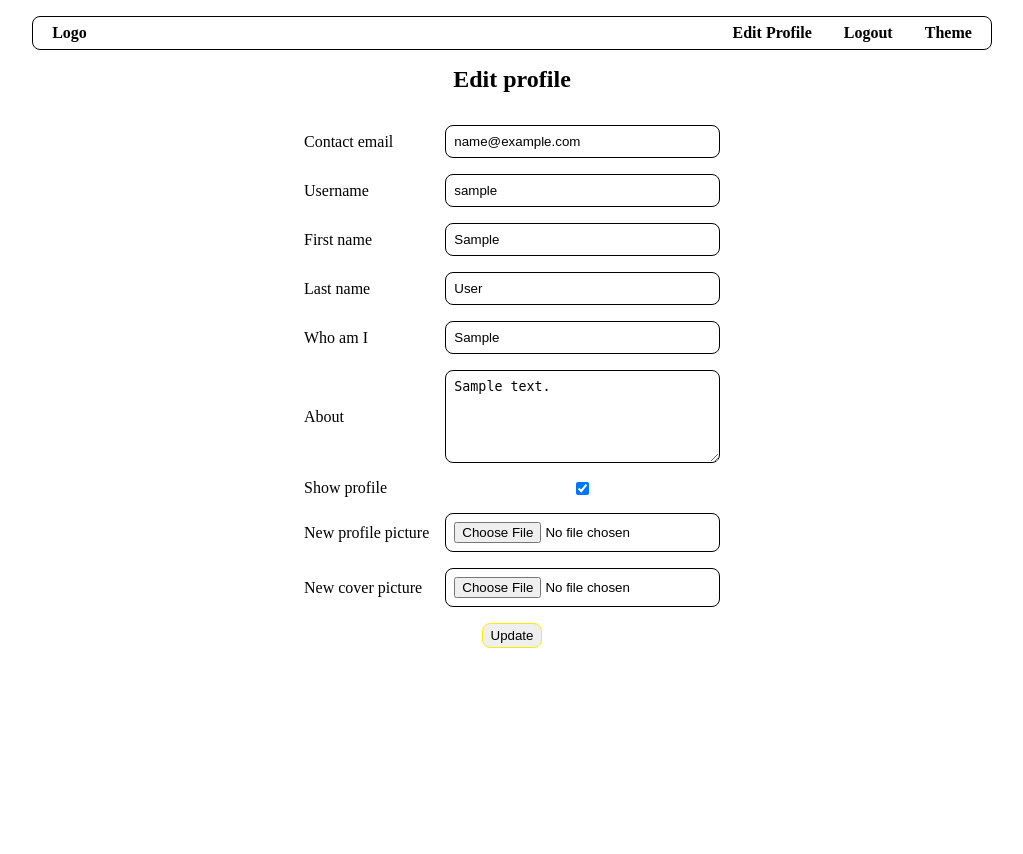
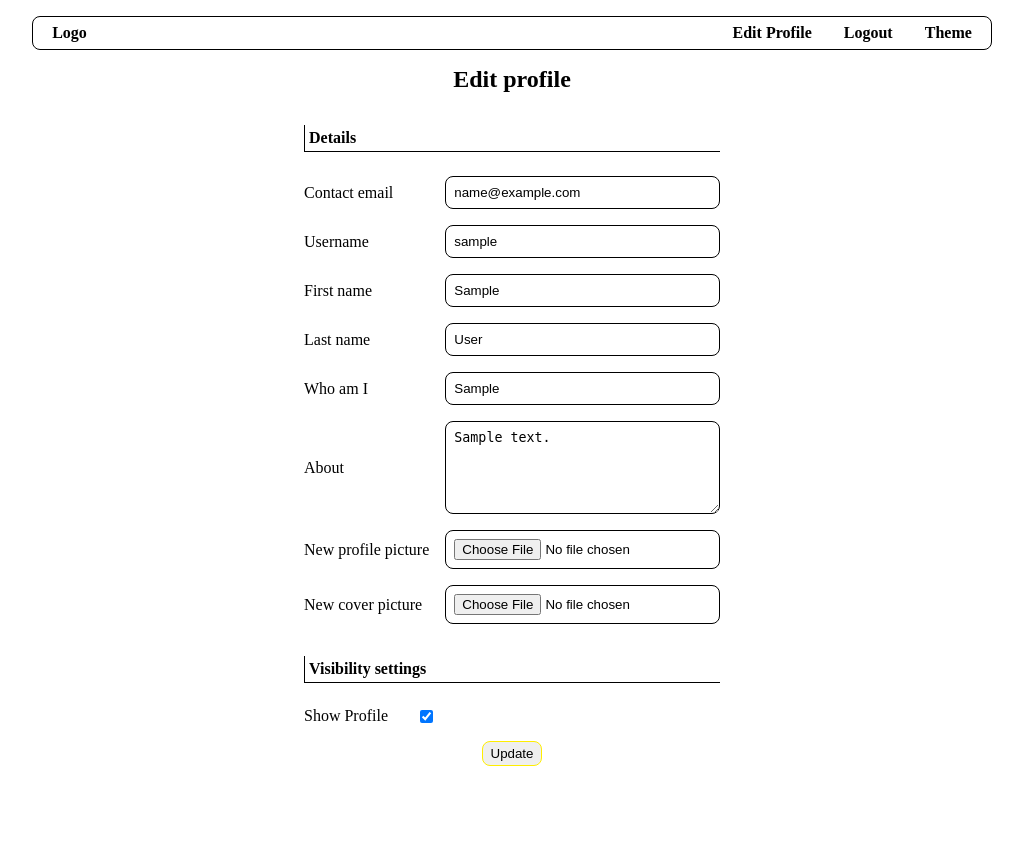
Before and after one commit to biswarupmurmu/Linkta, a Flask app: page /edit in a window 1280 px wide. Shown: the whole page, without its empty margins (128-1151 px from the left). Before the commit the page ends 648 px from the top, so only its background shows below. Run offline with Flask 3, Linux system fonts and the light colour scheme; the visitor is signed in with stand-in values (Sample User, id 1); tables that the repository leaves empty hold one stand-in row (values such as "Sample post").

Commit message:
Modified style(forms)

```diff
--- a/linkta/static/css/style.css
+++ b/linkta/static/css/style.css
@@ -6,8 +6,8 @@
     --input-text-color: black;
 
     --border-radius: 0.5rem;
-    --border-normal: solid 0.05rem var(--text-color);
-    --border-accent: solid 0.05rem var(--accent-color);
+    --border-normal: solid 0.01rem var(--text-color);
+    --border-accent: solid 0.01rem var(--accent-color);
 }
 
 [theme = 'dark'] {
@@ -100,17 +100,37 @@ button {
     border-radius: var(--border-radius);
 }
 
+/* ----------- FORM ----------- */
+
 form {
     width: min(100%, 30rem);
     padding: 1rem;
+    padding-top: 0;
 }
 
-form div {
+form > div:first-of-type {
     padding: 1rem;
     display: grid;
     gap: 1rem;
     grid-template-columns: auto 1fr;
     align-items: center;
+}
+
+form > div:first-of-type h4 {
+    grid-column: span 2;
+    padding: 0.25rem;
+    border: solid var(--dark-text-color, var(--text-color)) 0.01rem;
+    border-top: none;
+    border-right: none;
+    margin-top: 1rem;
+    margin-bottom: 0.5rem;
+}
+
+form > div:first-of-type > div {
+    grid-column: span 2;
+    display: flex;
+    align-items: center;
+    gap:2rem;
 }
 
 form input {
@@ -122,46 +142,6 @@ form input {
     color: var(--dark-input-text-color, var(--input-text-color));
 }
 
-form span {
-    display: flex;
-    align-items: center;
-    border: var(--dark-border-normal, var(--border-normal));
-    border-radius: var(--border-radius);
-    padding-right: 0.5rem;
-    background-color: var(--dark-input-background-color, var(--input-background-color));
-}
-
-form span input:first-child {
-    flex-grow: 1;
-    border: none;
-}
-
-form span input[type=checkbox]{
-    display: none;
-}
-
-form span label {
-    display: flex;
-    justify-content: center;
-    align-items: center;
-
-}
-
-form div:last-child {
-    padding: 0;
-    justify-content: center;
-    grid-template-columns: auto;
-}
-
-form p {
-    padding-top: 1rem;
-    padding-bottom: 1rem;
-}
-
-form p a {
-    text-decoration: underline;
-}
-
 form textarea {
     outline: none;
     padding: 0.5rem;
--- a/linkta/templates/forms/login.html
+++ b/linkta/templates/forms/login.html
@@ -21,7 +21,7 @@
                 </label>
             </span>
         </div>
-        <div>
+        <div class="center">
             <button type="submit">Log in</button>
         </div>
     </form>
--- a/linkta/templates/forms/signup.html
+++ b/linkta/templates/forms/signup.html
@@ -33,7 +33,7 @@
             <label for="password2">Confirm password</label>
             <input type="password" name="password2" id="password2" placeholder="Confirm password" required>
         </div>
-        <div>
+        <div class="center">
             <button type="submit">Sign up</button>
         </div>
     </form>
--- a/linkta/templates/profile/profile_edit.html
+++ b/linkta/templates/profile/profile_edit.html
@@ -7,6 +7,8 @@
 <div class="center">
     <form action="" method="POST" enctype=multipart/form-data>
         <div>
+            <h4>Details</h4>
+
             <label for="contact_email">Contact email</label>
             <input type="contact_email" name="contact_email" id="contact_email" placeholder="Enter your email" value="{{user.email}}" required>
 
@@ -25,23 +27,31 @@
             <label for="about">About</label>
             <textarea name="about" id="about" rows="5" placeholder="Write something">{{user.about}}</textarea>
 
-            {% if user.public_view%}
-            <label for="public_view">Show profile</label>
-            <input type="checkbox" name="public_view" id="public_view" value= 'True' checked>
-            {% else %}
-            <label for="public_view">Show profile</label>
-            <input type="checkbox" name="public_view" id="public_view" value= 'True'>
-            {% endif %}
-
             <label for="profile_picture">New profile picture</label>
             <input type=file name="profile_picture">
 
             <label for="cover_picture">New cover picture</label>
             <input type=file name="cover_picture">
+
+            <h4>Visibility settings</h4>
+
+            {% if user.public_view%}
+            <div>
+                <p>Show Profile</p>
+                <input type="checkbox" name="public_view" id="public_view" value= 'True' checked>
+            </div>
+            {% else %}
+            <div>
+                <p>Show Profile</p>
+                <input type="checkbox" name="public_view" id="public_view" value= 'True'>
+            </div>
+            {% endif %}
         </div>
-        <div>
+
+        <div class="center">
             <button type="submit" value="Upload">Update</button>
         </div>
+
     </form>
 </div>
 <br><br><br><br>
```
Also changed, not shown: other parts of linkta/static/css/style.css (+47 -4 lines).
